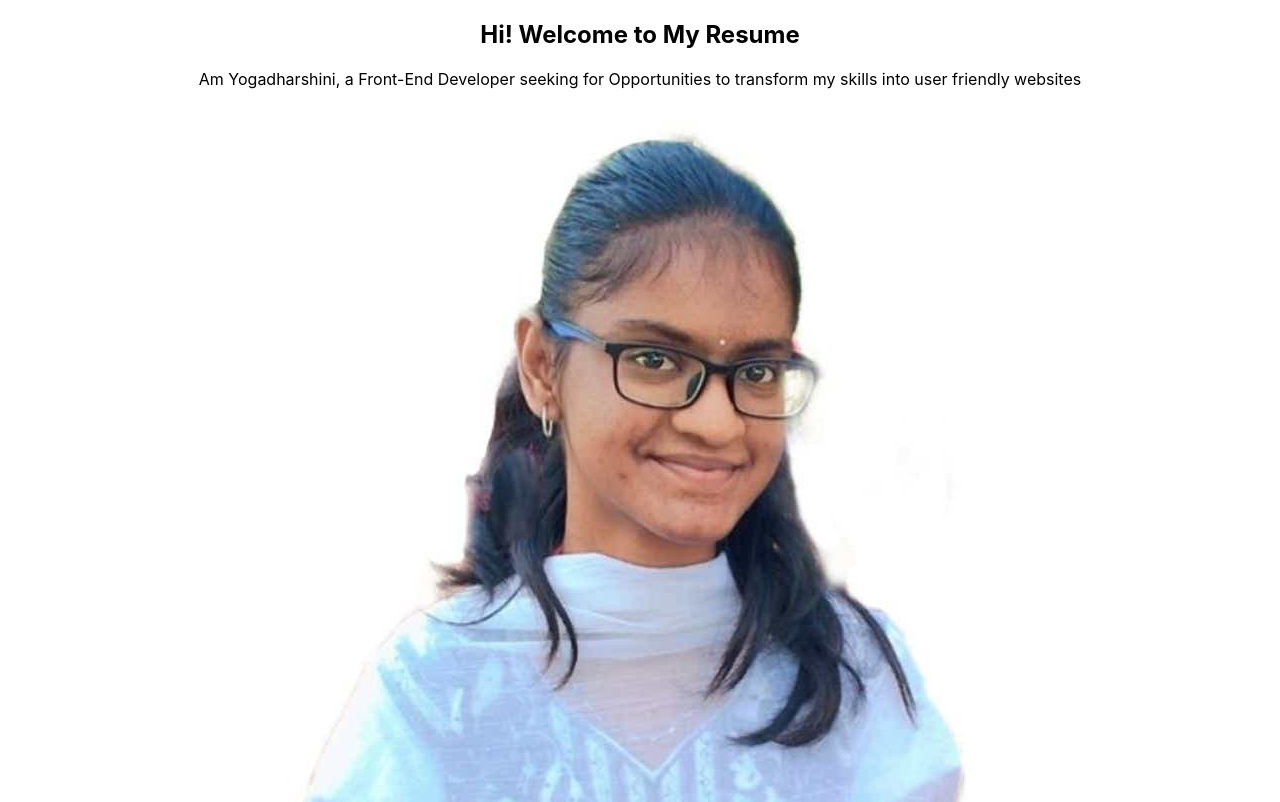
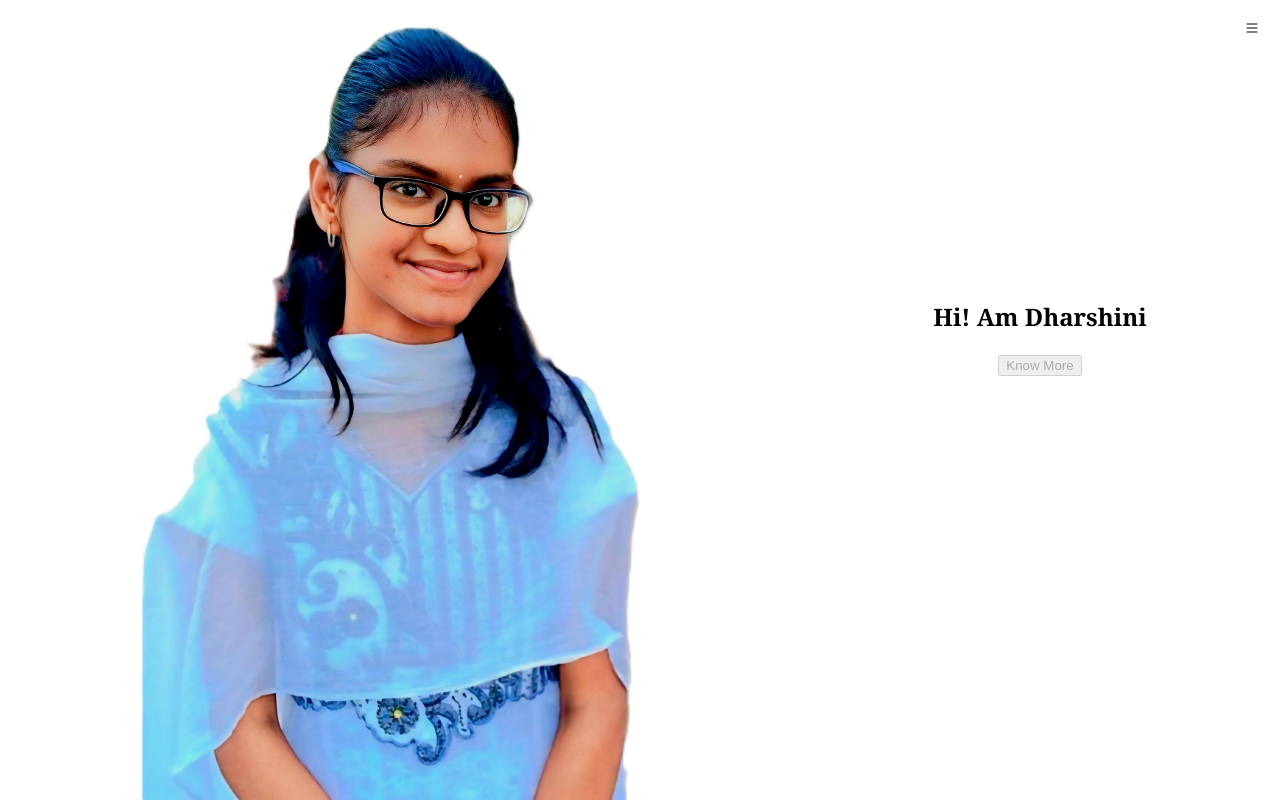
Before and after one commit to Dharshini-26003/interactive-resume, a React (Create React App) app: page / in a window 1280 px wide. Shown: the top 802 px of the page. Built offline with nearby package versions, Linux system fonts and the light colour scheme.

Commit message:
Add profile layout and social icons component
- Built interactive resume layout with profile image, bio, and social icons
- Styled resumeintro section and added LinkedIn/GitHub/Email links
- Refactored App.js and added new components for profile and social section

```diff
--- a/src/App.js
+++ b/src/App.js
@@ -1,12 +1,20 @@
 import React from "react"
 import MyProfile from './components/myprofile'
+import ProfilePic from "./sidebar/ProfilePic";
+import Icons from "./sidebar/socialicons";
 import './styles/App.css';
+import './styles/index.css'
+import './styles/resumeintro.css';
 
 
 function App() {
   return (
     <div>
-      <MyProfile />
+      <div className="resumeintro">
+        <ProfilePic />
+        <MyProfile />
+        <Icons />
+      </div>
     </div>
   );
 }
--- a/src/components/about.jsx
+++ b/src/components/about.jsx
@@ -0,0 +1,5 @@
+import React from 'react'
+
+function About(){
+
+}
--- a/src/components/myprofile.jsx
+++ b/src/components/myprofile.jsx
@@ -1,13 +1,10 @@
 import React from 'react'
-import dharshini from '../assets/profile/dharshini.jpg'
-import '../styles/myprofile.css'
-
 function MyProfile() {
   return (
     <div className='profile'>
-      <h2>Hi! Welcome to My Resume</h2>
-      <p>Am Yogadharshini, a Front-End Developer seeking for Opportunities to transform my skills into user friendly websites</p>
-      <img src={dharshini} alt="Yogadharshini" className='Profile-img'/>
+      <h2>Hi! Am Dharshini</h2>
+      <button type="button" class="btn btn-outline-primary" disabled>Know More</button>
+
     </div>
   )
 }
--- /dev/null
+++ b/src/sidebar/ProfilePic.jsx
@@ -0,0 +1,12 @@
+import Recact from 'react'
+import dharshini from '../assets/dharshini.jpg'
+
+function ProfilePic() {
+    return(
+        <div>
+            <img src={dharshini} alt="Yogadharshini" className='ProfilePic'/>
+        </div>
+    )
+
+}
+export default ProfilePic;
--- /dev/null
+++ b/src/sidebar/socialicons.jsx
@@ -0,0 +1,47 @@
+import React, {useState} from 'react'
+
+function Icons(){
+  const[showMenu, setShowMenu] = useState(false);
+  return (
+  <div className='social-icons-container' onClick={() => setShowMenu(true)}>
+        {/* Menu Icon */}
+        <div className='topright'>
+          <svg xmlns="http://www.w3.org/2000/svg"
+          width="16"
+          height="16"
+          fill="currentColor"
+          class="bi bi-list"
+          viewBox="0 0 16 16">
+          <path fill-rule="evenodd"
+          d="M2.5 12a.5.5 0 0 1 .5-.5h10a.5.5 0 0 1 0 1H3a.5.5 0 0 1-.5-.5m0-4a.5.5 0 0 1 .5-.5h10a.5.5 0 0 1 0 1H3a.5.5 0 0 1-.5-.5m0-4a.5.5 0 0 1 .5-.5h10a.5.5 0 0 1 0 1H3a.5.5 0 0 1-.5-.5"/>
+         </svg>
+      </div>
+    {showMenu && (
+        <div className='social-icons'>
+          <button className='menu-button' onClick={() => setShowMenu(false)}>
+          Close
+          </button>
+            <a href="https://www.linkedin.com/in/yoga-dharshini-5b6542293/"
+            target="_blank" rel="noreferrer" className='icon-linkedin'>
+              <svg xmlns="http://www.w3.org/2000/svg" width="16" height="16" fill="currentColor" class="bi bi-linkedin" viewBox="0 0 16 16">
+              <path d="M0 1.146C0 .513.526 0 1.175 0h13.65C15.474 0 16 .513 16 1.146v13.708c0 .633-.526 1.146-1.175 1.146H1.175C.526 16 0 15.487 0 14.854zm4.943 12.248V6.169H2.542v7.225zm-1.2-8.212c.837 0 1.358-.554 1.358-1.248-.015-.709-.52-1.248-1.342-1.248S2.4 3.226 2.4 3.934c0 .694.521 1.248 1.327 1.248zm4.908 8.212V9.359c0-.216.016-.432.08-.586.173-.431.568-.878 1.232-.878.869 0 1.216.662 1.216 1.634v3.865h2.401V9.25c0-2.22-1.184-3.252-2.764-3.252-1.274 0-1.845.7-2.165 1.193v.025h-.016l.016-.025V6.169h-2.4c.03.678 0 7.225 0 7.225z"/>
+              </svg>LinkedIn
+            </a>
+            <a href="https://github.com/Dharshini-26003"
+            target="_blank" rel="noreferrer" className='icon-github'>
+              <svg xmlns="http://www.w3.org/2000/svg" width="16" height="16" fill="currentColor" class="bi bi-github" viewBox="0 0 16 16">
+              <path d="M8 0C3.58 0 0 3.58 0 8c0 3.54 2.29 6.53 5.47 7.59.4.07.55-.17.55-.38 0-.19-.01-.82-.01-1.49-2.01.37-2.53-.49-2.69-.94-.09-.23-.48-.94-.82-1.13-.28-.15-.68-.52-.01-.53.63-.01 1.08.58 1.23.82.72 1.21 1.87.87 2.33.66.07-.52.28-.87.51-1.07-1.78-.2-3.64-.89-3.64-3.95 0-.87.31-1.59.82-2.15-.08-.2-.36-1.02.08-2.12 0 0 .67-.21 2.2.82.64-.18 1.32-.27 2-.27s1.36.09 2 .27c1.53-1.04 2.2-.82 2.2-.82.44 1.1.16 1.92.08 2.12.51.56.82 1.27.82 2.15 0 3.07-1.87 3.75-3.65 3.95.29.25.54.73.54 1.48 0 1.07-.01 1.93-.01 2.2 0 .21.15.46.55.38A8.01 8.01 0 0 0 16 8c0-4.42-3.58-8-8-8"/>
+              </svg>GitHub
+            </a>
+            <a href="mailto: dharshuvj2611@gmail.com"
+            target="_blank" rel="noreferrer" className='icon-email'>
+              <svg xmlns="http://www.w3.org/2000/svg" width="16" height="16" fill="currentColor" class="bi bi-envelope-fill" viewBox="0 0 16 16">
+              <path d="M.05 3.555A2 2 0 0 1 2 2h12a2 2 0 0 1 1.95 1.555L8 8.414zM0 4.697v7.104l5.803-3.558zM6.761 8.83l-6.57 4.027A2 2 0 0 0 2 14h12a2 2 0 0 0 1.808-1.144l-6.57-4.027L8 9.586zm3.436-.586L16 11.801V4.697z"/>
+              </svg>Email
+            </a>
+        </div>
+   )}
+ </div>
+  )
+}
+export default Icons
--- a/src/styles/myprofile.css
+++ /dev/null
@@ -1,3 +0,0 @@
-.profile{
-    align-items: center;
-}
--- /dev/null
+++ b/src/styles/resumeintro.css
@@ -0,0 +1,54 @@
+
+.resumeintro{
+    display: flex;
+}
+.profile {
+    font-family: Georgia, 'Times New Roman', Times, serif;
+    flex: 1;
+    min-width: 250px;
+    padding: 280px 0;
+    justify-content: center;
+}
+.ProfilePic {
+    width: 100vh;
+    height: 100vh;
+    display: flex;
+    padding-right: 0 20px;
+
+}
+.ProfilePic img {
+    width: 100%;
+    height: 100%;
+    border-radius: 50%;
+}
+.topright {
+    position: flex;
+    top: 0px;
+    right: 0px;
+    z-index: 1000;
+}
+.social-icons-container{
+    position: fixed;
+    top: 20px;
+    right: 20px;
+
+}
+.topright{
+   cursor: pointer;
+}
+
+.social-icons {
+   margin-top: 10px;
+    display: flex;
+    flex-direction: column;
+    gap: 10px;
+}
+.menu-button {
+  margin-bottom: 10px;
+  background-color: #0077b5;
+  color: white;
+  border: none;
+  padding: 6px 12px;
+  border-radius: 4px;
+  cursor: pointer;
+}
```
Also changed, not shown: src/assets/dharshini.jpg (added).
